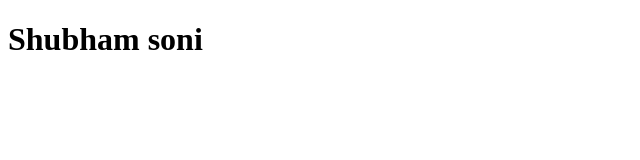
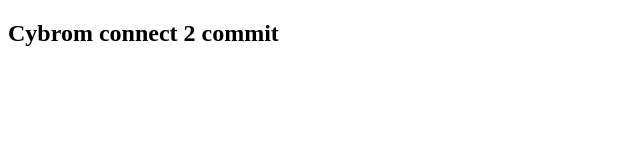
Before and after one commit to Akshaylowanshi8/demo, a plain HTML site: page Demo.html in a window 1280 px wide. Shown: the whole page, without its empty margins (0-640 px from the left). Drawn offline with Linux system fonts and the light colour scheme.

Commit message:
second commit

```diff
--- a/Demo.html
+++ b/Demo.html
@@ -6,6 +6,6 @@
     <title>Document</title>
 </head>
 <body>
-    <h1>Shubham soni</h1>
+    <h2>Cybrom connect 2 commit</h2>
 </body>
 </html>
```
